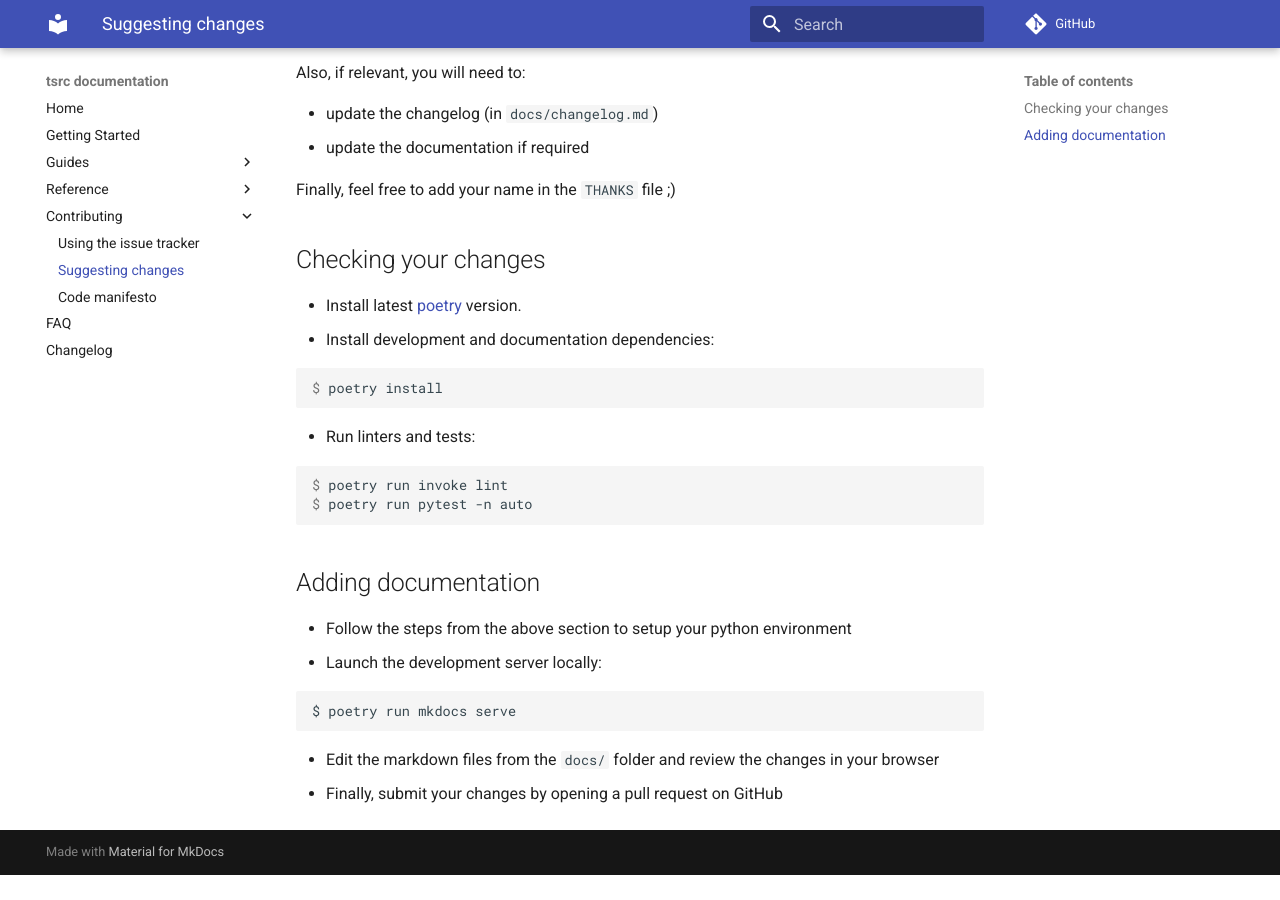
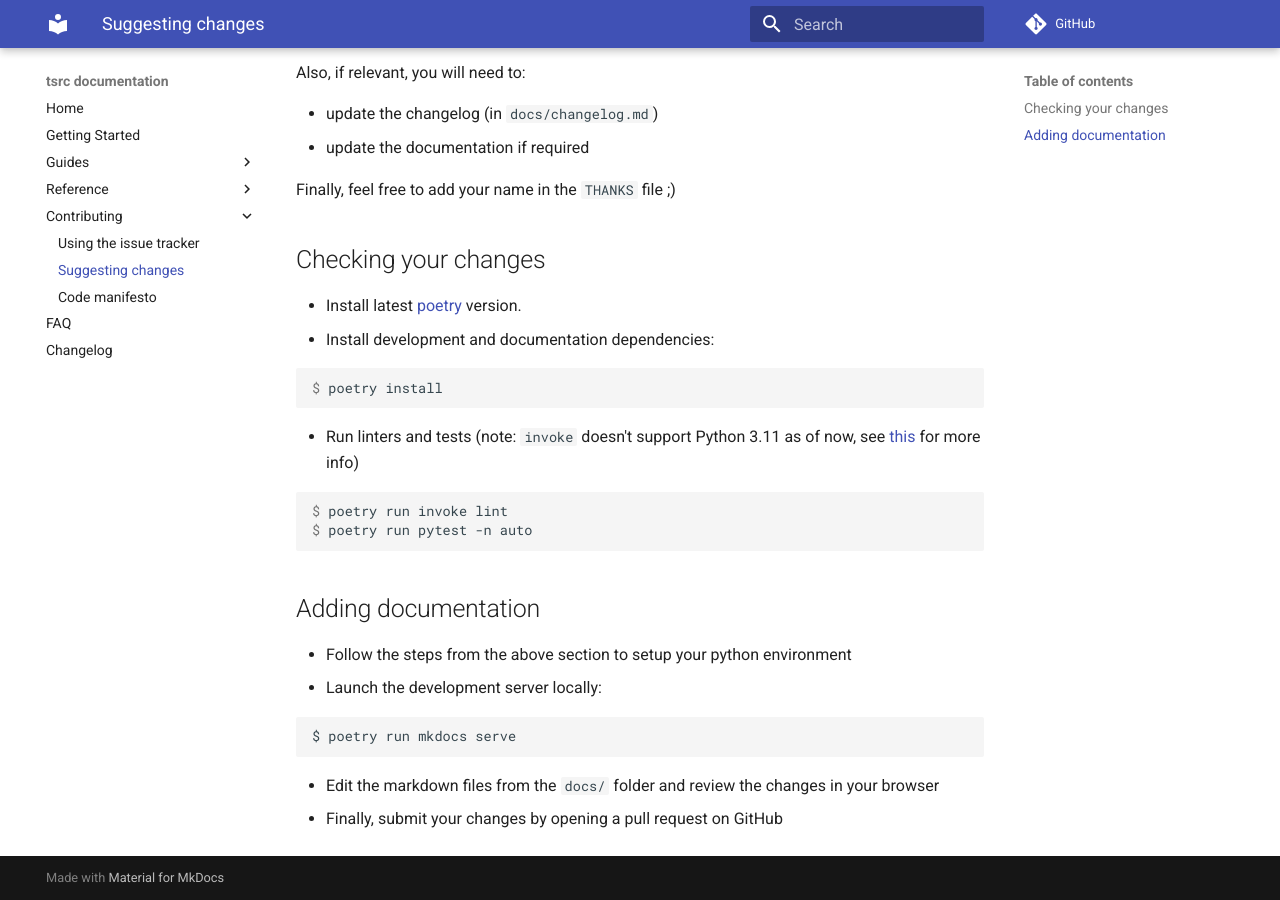
Before and after one commit to your-tools/tsrc, an MkDocs documentation site: the page built from docs/contrib/dev.md, in a window 1280 px wide and 900 px high, scrolled down 555 px. Built offline with MkDocs 1.6.1 and Material for MkDocs 9.7.7, drawn with Linux system fonts in a browser that asks for light colours; comment, search, counter and statistics services are not loaded; before the commit the page ends 1430 px from its top, so only the background shows below that.

Commit message:
Work around invoke not working on Python 3.11

````diff
--- a/docs/contrib/dev.md
+++ b/docs/contrib/dev.md
@@ -38,7 +38,7 @@ Finally, feel free to add your name in the `THANKS` file ;)
 $ poetry install
 ```
 
-* Run linters and tests:
+* Run linters and tests (note: `invoke` doesn't support Python 3.11 as of now, see [this](https://github.com/pyinvoke/invoke/issues/833) for more info)
 
 ```console
 $ poetry run invoke lint
````
Also changed, not shown: 1 other file.
